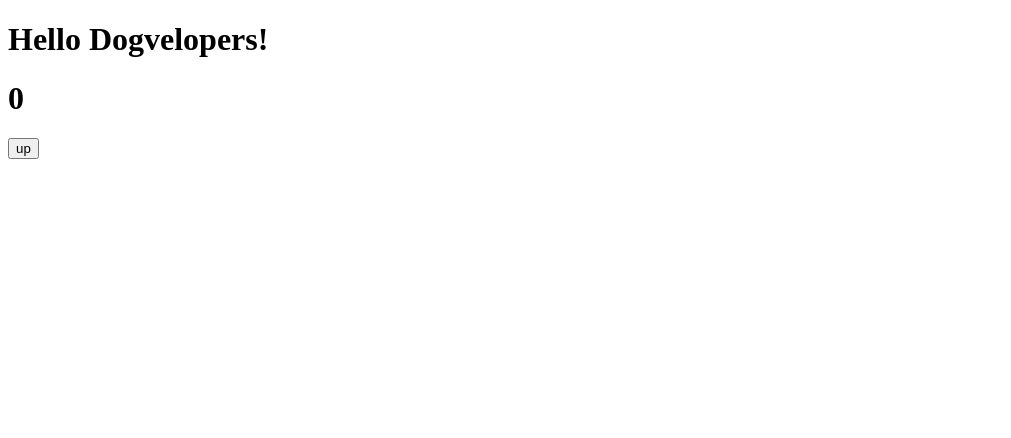
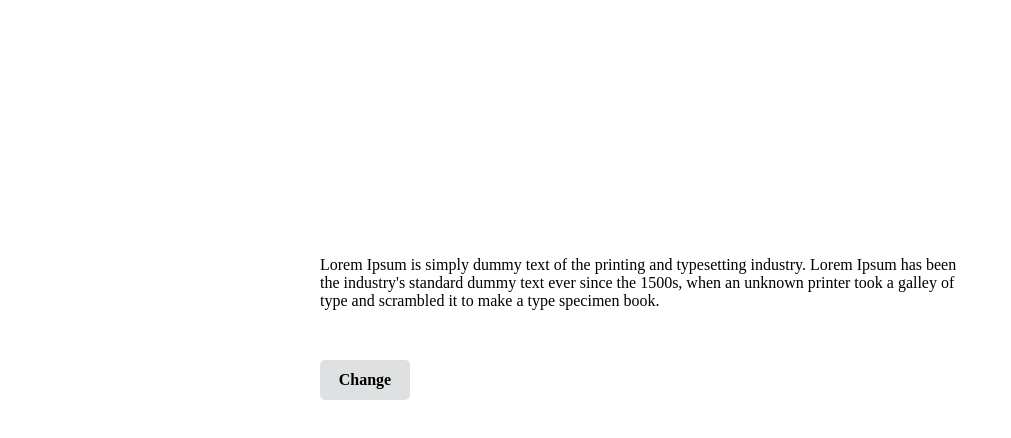
Before and after one commit to dogVelopers/2022-FE-TypeScript-01, a website built with Vite: page index.html in a window 1280 px wide. Shown: the whole page, without its empty margins (0-1011 px from the left). Built offline with nearby package versions, Linux system fonts and the light colour scheme.

Commit message:
FE_study - 1

```diff
--- a/index.html
+++ b/index.html
@@ -8,9 +8,17 @@
   </head>
   <body>
     <div id="app"></div>
+    <div class="wrapper">
+      <span class="text"
+        >Lorem Ipsum is simply dummy text of the printing and typesetting
+        industry. Lorem Ipsum has been the industry's standard dummy text ever
+        since the 1500s, when an unknown printer took a galley of type and
+        scrambled it to make a type specimen book.
+      </span>
 
-    <h1 class="title">0</h1>
-    <button class="up">up</button>
+      <!-- 2022.03.24 과제 -->
+      <button class="changeButton">Change</button>
+    </div>
     <script type="module" src="/src/main.ts"></script>
   </body>
 </html>
--- /dev/null
+++ b/src/index.css
@@ -0,0 +1,42 @@
+html,
+body {
+  width: 100vw;
+  height: 100vh;
+  margin: 0;
+
+  display: flex;
+  flex-direction: column;
+  align-items: center;
+}
+
+body.brightMode {
+  background-color: white;
+  color: black;
+}
+
+body.darkMode {
+  background-color: black;
+  color: white;
+}
+
+.wrapper {
+  display: flex;
+  flex-direction: column;
+  justify-content: flex-end;
+
+  width: 50vw;
+  height: 50vh;
+}
+
+.changeButton {
+  all: unset;
+
+  width: 90px;
+  height: 40px;
+  margin-top: 50px;
+
+  border-radius: 5px;
+  text-align: center;
+  background-color: #dee0e2;
+  font-weight: bold;
+}
--- a/src/main.ts
+++ b/src/main.ts
@@ -1,93 +1,44 @@
-const app = document.querySelector<HTMLDivElement>("#app")!;
+// 2022.03.31 까지 과제
+// 해당 레포를 이용해 버튼을 누르면 배경색 black, 폰트색 white로 하기
 
-app.innerHTML = `
-  <h1>Hello Dogvelopers!</h1>
-`;
+import "./index.css";
 
-// 타입 추론
-// number, string, boolean, [], {}, undefined, null
-// any, unknown, never
-// 변수 type
+const body = document.querySelector("body")!; // 느낌표로 타입을 보장한다.
+const THEME_LS = "theme";
 
-// let numbers: number[] | string[] = [1, 2, 3];
-// numbers = ["1", "2"];
-// 타입[]
+const LIGHT_THEME = "brightMode";
+const DARK_THEME = "darkMode";
 
-// 배열 type
+const CHANGE_BUTTON = ".changeButton";
 
-// interface Person {
-//   name: string;
-//   age: number;
-// }
 
-// const p1: Person = { name: "ohs", age: 123 };
+function getLSTheme() {
+  const currentTheme = localStorage.getItem(THEME_LS);
 
-// type Person = { name: string; age: number };
-// const p2: Person = { name: "ohs", age: 123 };
+  // 만약 currentTheme이 LIGHT_THEME도 아니고 DARK_THEME도 아니라면
+  if (currentTheme !== LIGHT_THEME && currentTheme !== DARK_THEME) {
+    localStorage.setItem(THEME_LS, LIGHT_THEME); // LIGHT_THEME을 THEME_LS에 저장하고 반환한다.
+    return LIGHT_THEME;
+  }
+  return currentTheme; // currentTheme이 LIGHT_THEME이거나 DARK_THEME라면 currentTheme을 반환한다.
+}
 
-// type ColorType = string | null;
-// let color: ColorType = "asdf";
-// color = null;
-// color = 123;
+function changeTheme() {
+  const currentTheme = getLSTheme();
+  const nextTheme = currentTheme === LIGHT_THEME ? DARK_THEME : LIGHT_THEME; // 현재 theme이 LIGHT_THEME라면 DARK_THEME를, 아니라면 LIGHT_THEME
 
-// interface Person {
-//   name: string;
-// }
+  body.classList.remove(currentTheme); // 현재의 theme을 삭제한다.
+  body.classList.add(nextTheme); // nextTheme을 추가한다.
 
-// // 인터페이스 확장방법
-// // 인터페이스는 확장 결과를 캐싱한다 === 성능적 이점이 있다
-// interface SuwonPerson extends Person {
-//   addr: string;
-// }
-
-// const p2: SuwonPerson = {};
-
-// 타입 확장 방법
-// 확장을 계산할 때 재귀적으로 탐색하면서 확장한다 === 인터페이스와 비교시 성능적으로 부족하다
-// type Person = { name: string };
-// type SuwonPerson = { name: number } & Person;
-
-// interface, type
-
-// h1 생성, querySelector
-
-// generic
-// const title = document.querySelector<HTMLHeadingElement>(".title");
-// console.log(title);
-
-// if (title) {
-//   title.innerHTML = "asdf";
-// }
-
-const title = document.querySelector<HTMLHeadingElement>(".title");
-// camelCase
-const upButton = document.querySelector<HTMLButtonElement>(".up");
-
-let num = 0;
-
-const LS_NUM = "num";
-
-// localStorage.getItem
-// localStorage.setItem
+  localStorage.setItem(THEME_LS, nextTheme); // nextTheme을 THEME_LS에 저장한다.
+}
 
 function init() {
-  if (!title) return;
-  if (!upButton) return;
+  const currentTheme = getLSTheme();
+  body.classList.add(currentTheme);
 
-  const lsNum = localStorage.getItem(LS_NUM);
-  const initialNum = lsNum ? lsNum : "0";
-  title.innerHTML = initialNum;
-  num = parseInt(initialNum);
-
-  // arrow function
-  upButton.addEventListener("click", () => {
-    num += 1;
-    title.innerHTML = num.toString();
-    localStorage.setItem(LS_NUM, num.toString());
-  });
+  const themeBtn = document.querySelector<HTMLButtonElement>(CHANGE_BUTTON); // changeButton 가져온다.
+  themeBtn?.addEventListener("click", changeTheme); // themeBtn을 클릭 시 changeTheme 실행
 }
 
 init();
-
-// 다음주까지 과제
-// 해당 레포를 이용해 버튼을 누르면 배경색 black, 폰트색 white로 하기
```
Also changed, not shown: README.md.
